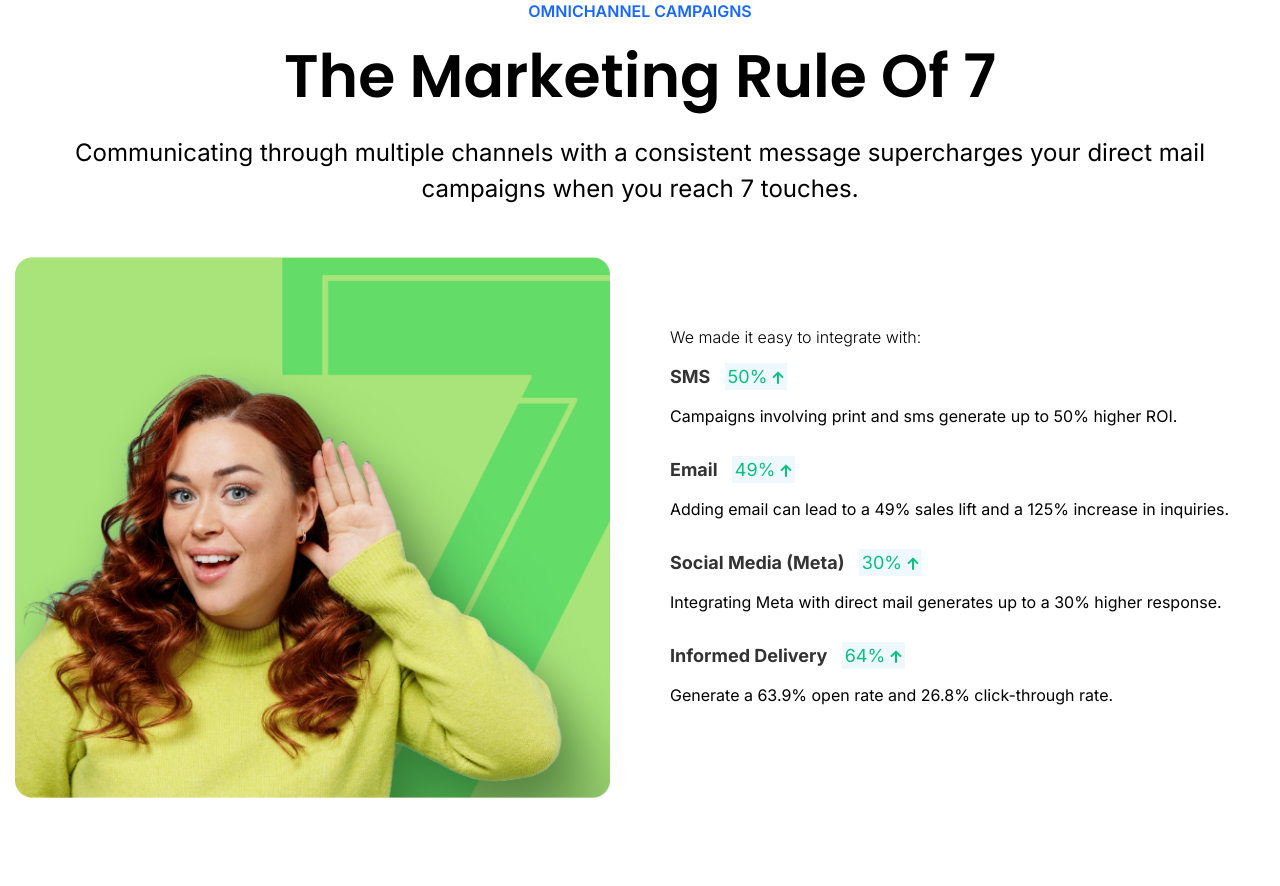
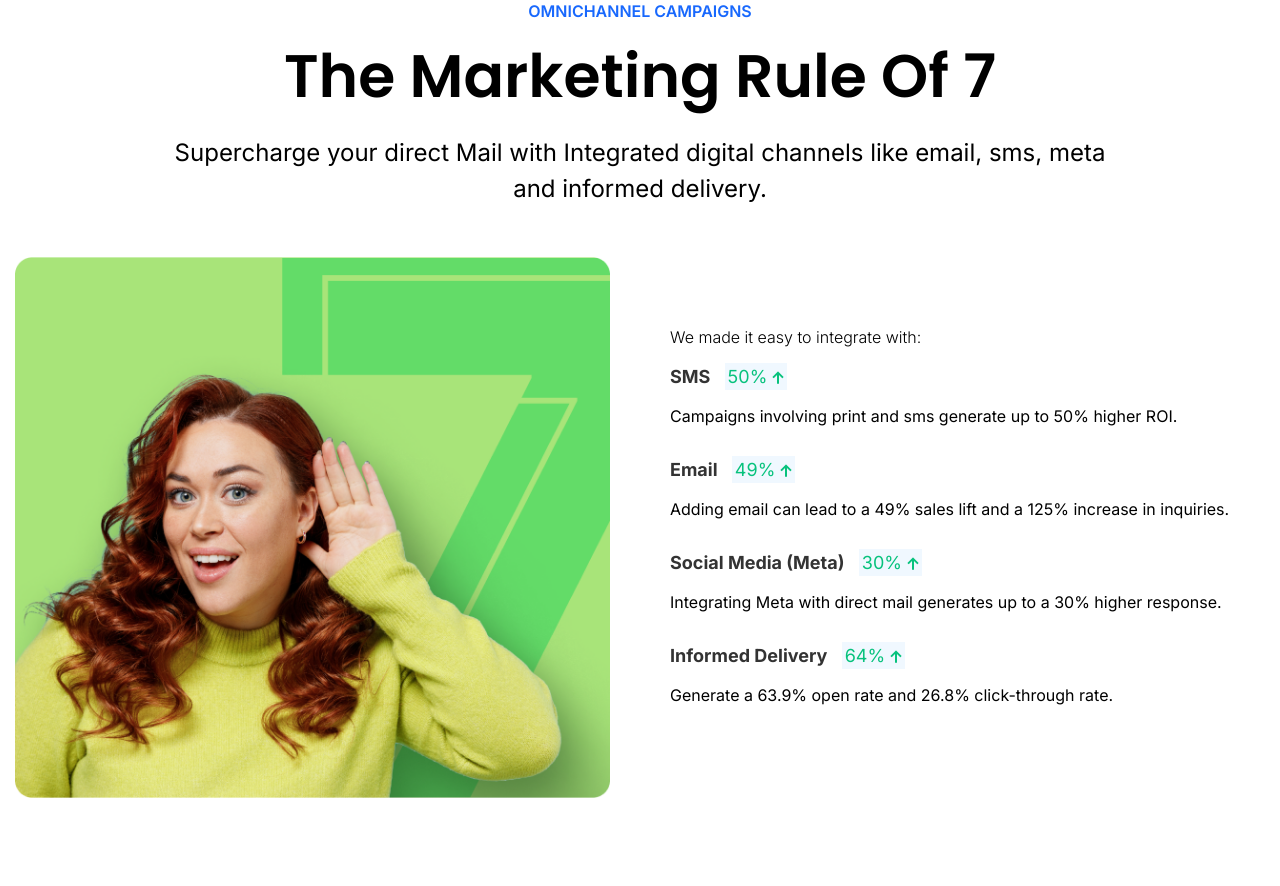
Before and after one commit to frontenddev344/DirectMail, a plain HTML site: page index.html in a window 1280 px wide. Shown: the part 6717-7603 px from the top of the page. Drawn offline with nearby package versions, Linux system fonts and the light colour scheme; a script that the page names is missing.

Commit message:
text replaced

```diff
--- a/index.html
+++ b/index.html
@@ -433,8 +433,7 @@
             <div class="col text-center">
                <h6>Omnichannel campaigns</h6>
                <h2>The Marketing Rule of 7 </h2>
-               <p class="puh2">Communicating through multiple channels with a consistent message supercharges your
-                  direct mail<br> campaigns when you reach 7 touches.
+               <p class="puh2">Supercharge your direct Mail with Integrated digital channels like email, sms, meta <br> and informed delivery.
                </p>
             </div>
          </div>
```
